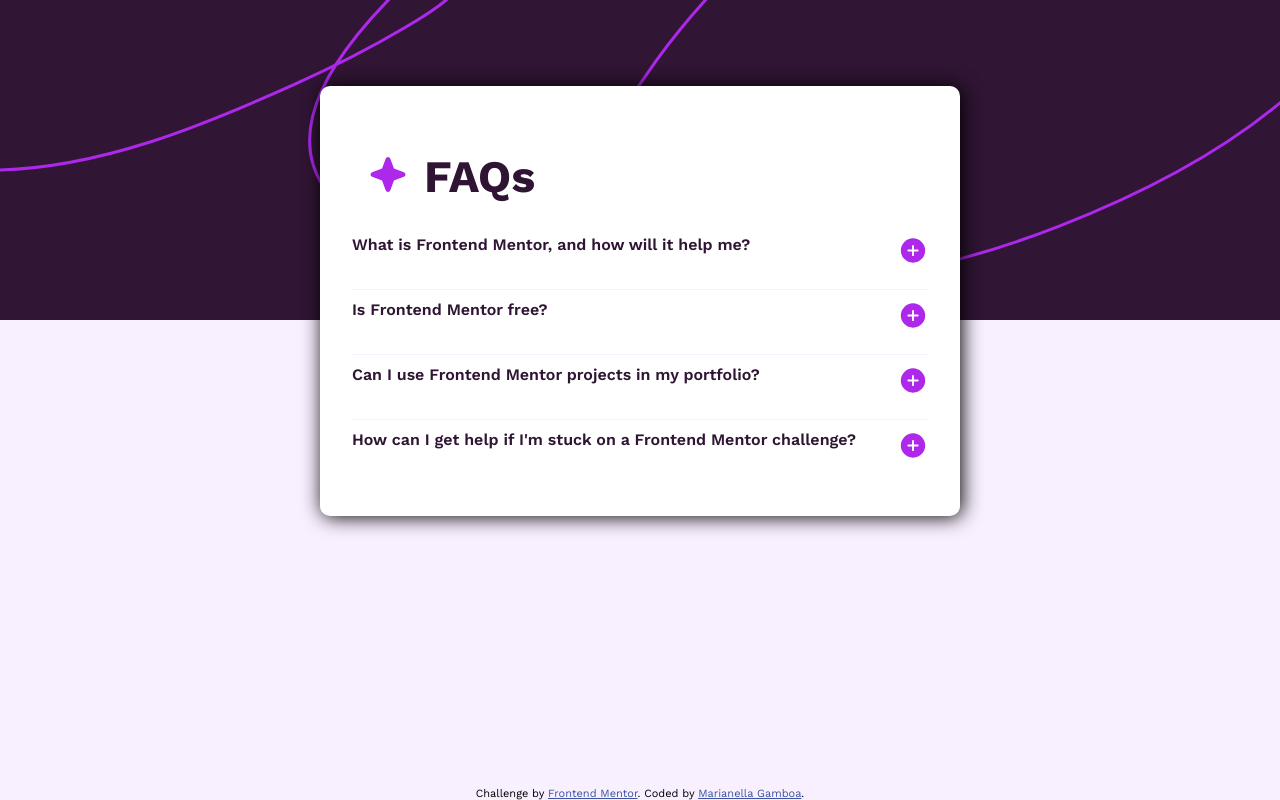
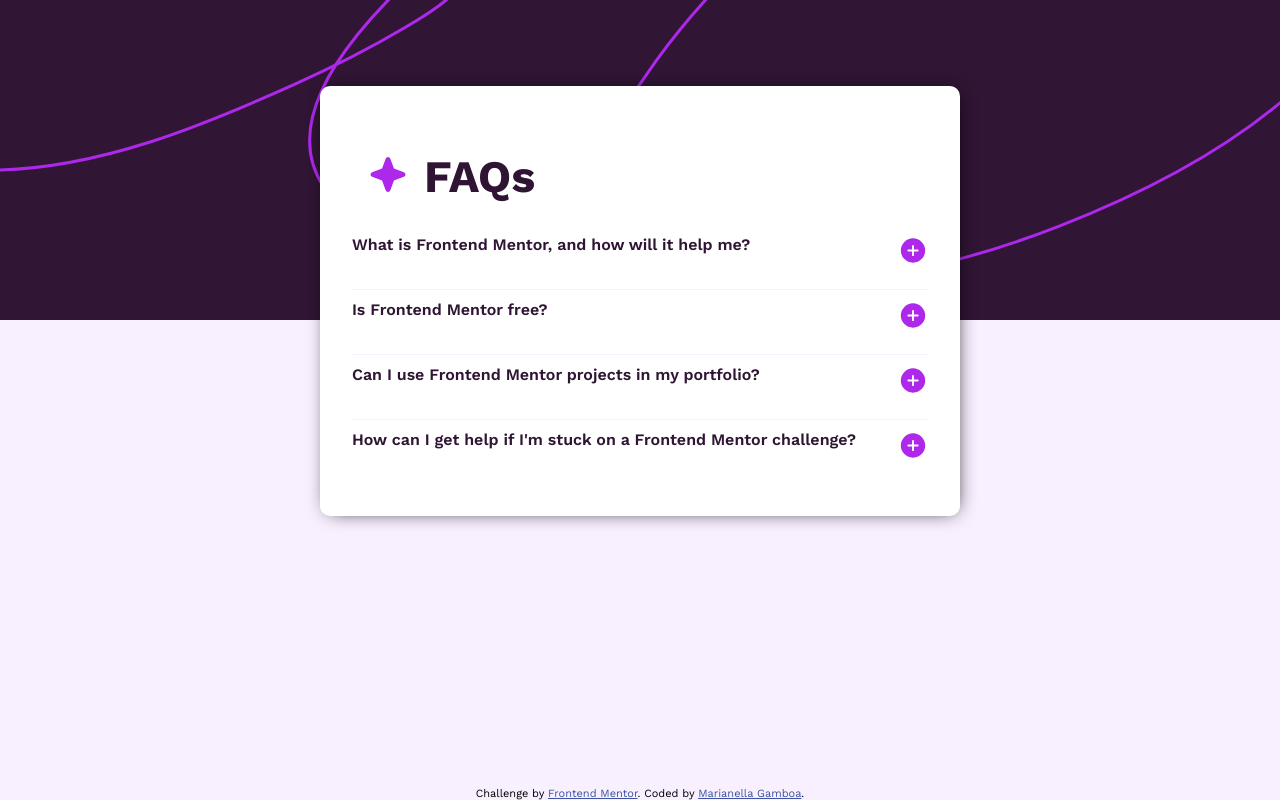
Before and after one commit to Marianellag1/faq-accordion, a plain HTML site: page index.html in a window 1280 px wide. Drawn offline with nearby package versions, Linux system fonts and the light colour scheme.

Commit message:
updated READme file.

```diff
--- a/css/style.css
+++ b/css/style.css
@@ -48,7 +48,7 @@ body {
     background-color: var(--white);
     max-width: 670px;
     padding: 2rem;
-    box-shadow: 2px 1px 20px 0px;;
+    box-shadow: 2px 1px 20px -7px;;
     /* Centering Div, another way */
     position: absolute;
     top: 50%;
```
Also changed, not shown: assets/images/screenshot.png (added), 3 other files.
